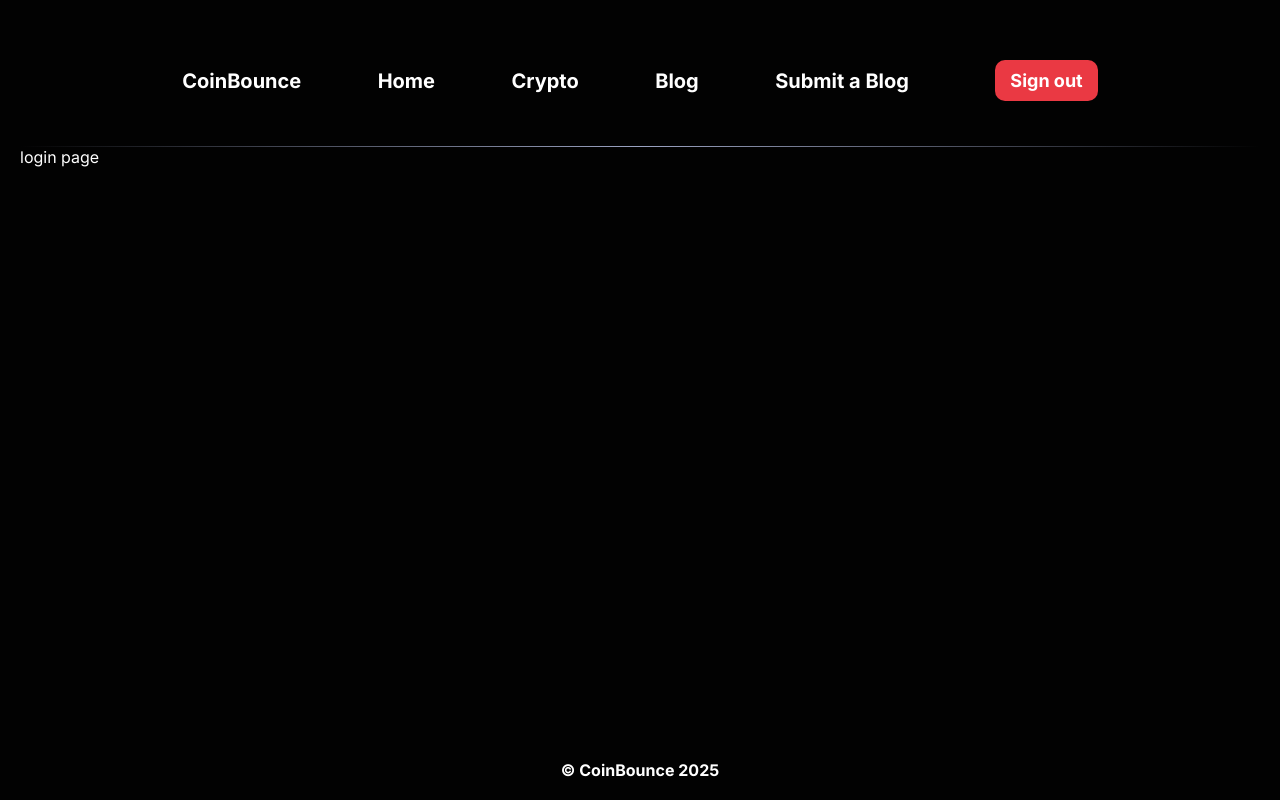
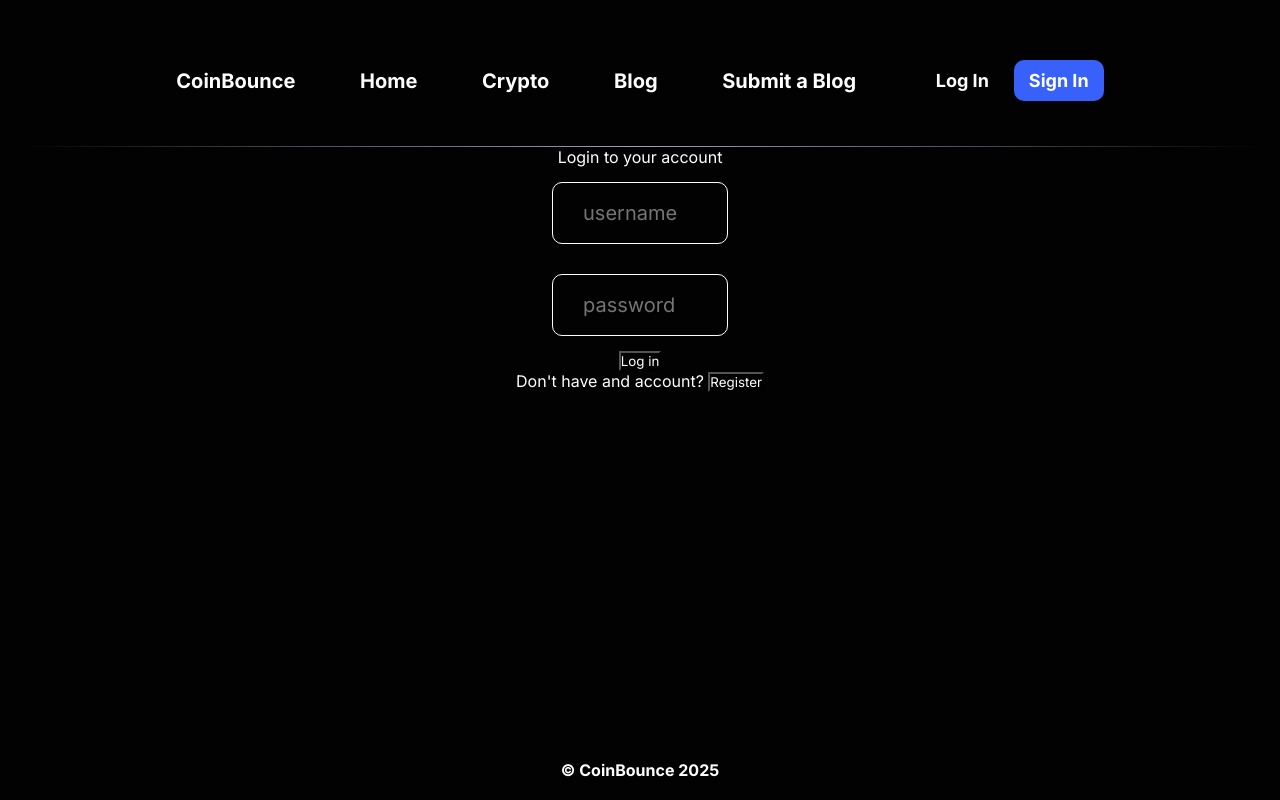
Before and after one commit to AsnanSultan/coin-bounce, a React (Create React App) app in the folder frontend/my-app/: page /login in a window 1280 px wide. Built offline with nearby package versions, Linux system fonts and the light colour scheme.

Commit message:
working on redux state managment and auth

```diff
--- a/frontend/my-app/src/App.js
+++ b/frontend/my-app/src/App.js
@@ -5,7 +5,8 @@ import Footer from "./component/Footer/Footer";
 import Home from "./pages/Home/Home"
 import styles from "./App.module.css";
 import Protected from "./component/Protected/protected";
-import Error from "./pages/Error/Error"
+import Error from "./pages/Error/Error";
+import Login from "./pages/Login/Login";
 function App() {
   const isAuth=false;
   return (
@@ -57,7 +58,7 @@ function App() {
               exact
               element={
                 <div className={styles.main}>
-                  <div>login page</div>
+                 <Login></Login>
                 </div>}
             />
              <Route
--- a/frontend/my-app/src/component/Navbar/Navbar.jsx
+++ b/frontend/my-app/src/component/Navbar/Navbar.jsx
@@ -1,7 +1,7 @@
 import { NavLink } from "react-router-dom";
 import styles from "./Navbar.module.css"
 function Navbar() {
-    const isAuthenticated = true;
+    const isAuthenticated = false;
     return (
 
         <>
--- /dev/null
+++ b/frontend/my-app/src/component/TextInput/TextInput.jsx
@@ -0,0 +1,11 @@
+import styles from "./TextInput.module.css";
+
+function TextInput(props){
+    return (<div className={styles.textInputWrapper}>
+        <input {...props}/>
+        {props.error && <p className={styles.errorMessage}>{props.errormessage}</p>}
+    </div>);
+
+};
+
+export default TextInput;
--- /dev/null
+++ b/frontend/my-app/src/component/TextInput/TextInput.module.css
@@ -0,0 +1,23 @@
+.textInputWrapper {
+    display: flex;
+    flex-direction: column;
+    width: inherit;
+    align-items: center;
+}
+
+.textInputWrapper Input {
+    padding: 18px 30px;
+    margin: 15px;
+    outline: none;
+    width: 30%;
+    border: 1px solid #fff;
+    border-radius: 10px;
+    font-size: 20px;
+}
+
+.errorMessage {
+    color: #de1b55;
+    text-align: left;
+    width: 30%;
+
+}
--- a/frontend/my-app/src/index.js
+++ b/frontend/my-app/src/index.js
@@ -3,11 +3,15 @@ import ReactDOM from 'react-dom/client';
 import './index.css';
 import App from './App';
 import reportWebVitals from './reportWebVitals';
+import store from "./store";
+import {Provider} from "react-redux";
 
 const root = ReactDOM.createRoot(document.getElementById('root'));
 root.render(
   <React.StrictMode>
+    <Provider store={store}>
     <App />
+    </Provider>
   </React.StrictMode>
 );
 
--- /dev/null
+++ b/frontend/my-app/src/pages/Login/Login.jsx
@@ -0,0 +1,50 @@
+import styles from "./Login.module.css";
+import TextInput from "../../component/TextInput/TextInput";
+import loginSchema from "../../schemas/LoginSchema";
+import { useFormik } from "formik";
+
+function Login() {
+
+    const { values, touched, handleBlur, handleChange, errors } = useFormik({
+        initialValues: {
+            username: "",
+            password: ""
+        },
+        validationSchema: loginSchema
+    })
+
+    return (
+        <div className={styles.loginWrapper}>
+            <div className={styles.loginHeader}>Login to your account</div>
+
+            <TextInput
+                type="Text"
+                values={values.username}
+                onBlur={handleBlur}
+                onChange={handleChange}
+                placeholder="username"
+                error={errors.username && touched.username ? 1 : undefined}
+                errormessage={errors.username}
+
+
+            />
+
+            <TextInput
+             type="password"
+             values={values.password}
+             onBlur={handleBlur}
+             onChange={handleChange}
+             placeholder="password"
+             error={errors.password && touched.password ? 1 : undefined}
+             errormessage={errors.password}
+            />
+            <button className={styles.loginButton}>Log in</button>
+            <span>
+                Don't have and account? <button className={styles.createAccount}>Register</button>
+            </span>
+        </div>
+    );
+
+};
+
+export default Login;
--- /dev/null
+++ b/frontend/my-app/src/pages/Login/Login.module.css
@@ -0,0 +1,6 @@
+.loginWrapper{
+    display: flex;
+    flex-direction: column;
+    align-items: center;
+    width: inherit;
+}
--- /dev/null
+++ b/frontend/my-app/src/schemas/LoginSchema.js
@@ -0,0 +1,8 @@
+import * as yup from "yup";
+
+const loginSchema=yup.object().shape({
+    username:yup.string().min(5).max(30).required("username is required"),
+    password:yup.string().min(8).max(25).required("password is required"),
+})
+
+export default loginSchema;
--- /dev/null
+++ b/frontend/my-app/src/store/index.js
@@ -0,0 +1,8 @@
+import {configureStore} from "@reduxjs/toolkit";
+import user from "./userSlice";
+
+const store=configureStore({
+    reducer:{user}
+})
+
+export default store;
--- /dev/null
+++ b/frontend/my-app/src/store/userSlice.js
@@ -0,0 +1,33 @@
+import { createSlice } from '@reduxjs/toolkit';
+
+const initialState = {
+    _id: "",
+    username: "",
+    email: "",
+    auth: false
+
+}
+
+export const userSlice = createSlice({
+    name: "user",
+    initialState,
+    reducers: {
+        setUser: (state, action) => {
+            const { _id, username, email, auth } = action.payload;
+            state._id = _id;
+            state.username = username;
+            state.email = email;
+            state.auth = auth;
+
+        },
+        resetUser: (state, action) => {
+            state._id = "";
+            state.username = "";
+            state.email = "";
+            state.auth = false;
+        }
+    }
+});
+
+export const { setUser, resetUser } = userSlice.actions;
+export default userSlice.reducer;
```
Also changed, not shown: frontend/package.json (added, +8 -0 lines), 1 other file (tests, documents, lock files or other folders).
